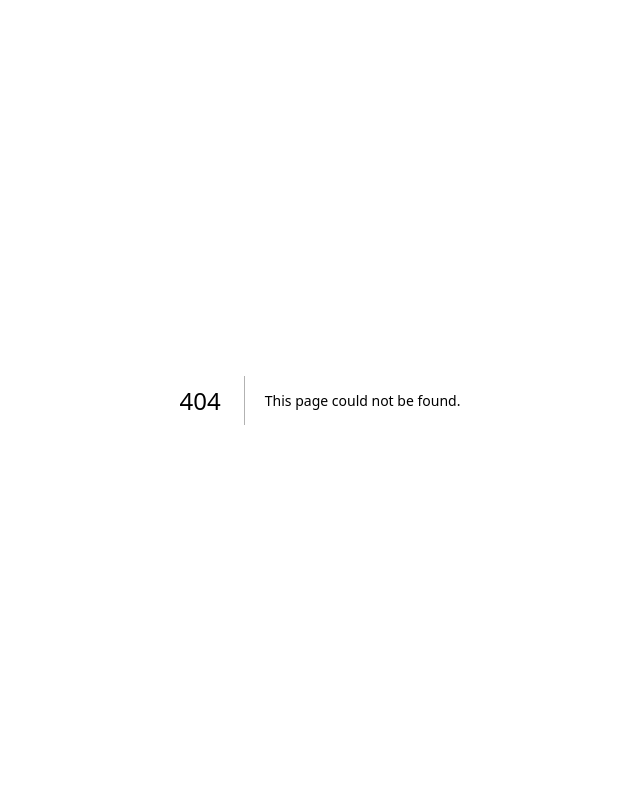
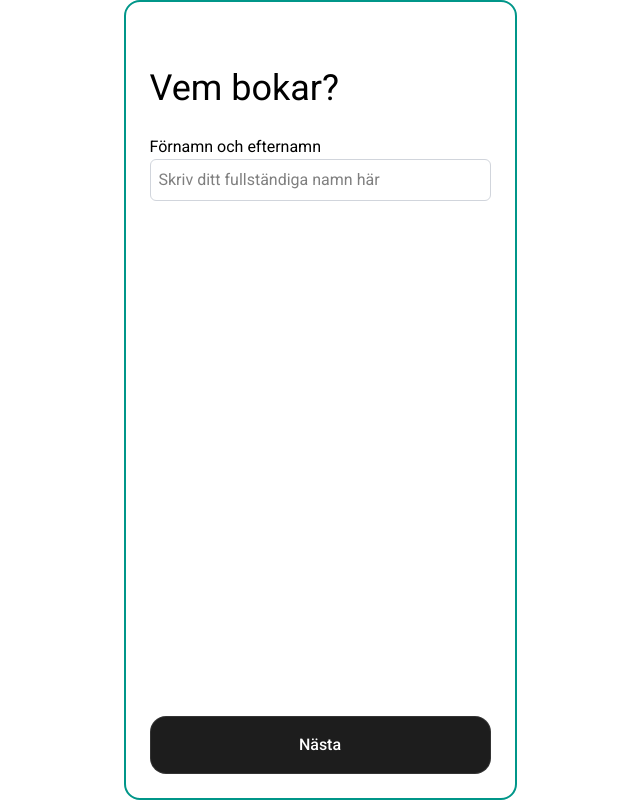
Before and after one commit to pernillasterner/bm, a Next.js app: page /enter-name in a window 1280 px wide. Before the commit this address had no page. Shown: the whole page, without its empty margins (320-960 px from the left). Built offline with nearby package versions, Linux system fonts and the light colour scheme.

Commit message:
Add enger-name and confirmation page. Update notes

```diff
--- a/src/pages/components/Layout.tsx
+++ b/src/pages/components/Layout.tsx
@@ -14,8 +14,8 @@ export default function Layout({children, title = "Boka ett möte"}: { children:
         <meta name="description" content="Boka ett möte" />
       </Head>
 
-      <div className={`${roboto.className} font-sans flex items-center justify-center p-2`}>
-        <main className="border-red-500 border-2 w-full max-w-[393px] max-h-[852px] h-[100svh] flex flex-col pt-16 p-6">
+      <div className={`${roboto.className} font-sans flex items-center justify-center p-2 h-screen`}>
+        <main className="border-teal-600 border-2 rounded-2xl w-full max-w-[393px] max-h-[852px] h-[100svh] flex flex-col pt-16 p-6">
           {children}
         </main>
       </div>
--- /dev/null
+++ b/src/pages/confirmation.tsx
@@ -0,0 +1,24 @@
+import { useEffect, useState } from "react";
+import Layout from "./components/Layout";
+import Heading from "./components/Heading";
+
+export default function Confirmation() {
+  const [name, setName] = useState("");
+  const [slotId, setSlotId] = useState<number | null>(null);
+
+  useEffect(() => {
+    const storedName = localStorage.getItem("bookingName");
+    const storedSlot = localStorage.getItem("selectedSlotId");
+    if (storedName) setName(storedName);
+    if (storedSlot) setSlotId(Number(storedSlot));
+  }, []);
+
+  return (
+    <Layout title="Bokning bekräftad">
+      <Heading size="md">Bokning bekräftad</Heading>
+      <p className="mt-4 text-sm text-gray-800">
+        Tack {name}! Din bokning (slot ID {slotId}) är registrerad.
+      </p>
+    </Layout>
+  );
+}
--- /dev/null
+++ b/src/pages/enter-name.tsx
@@ -0,0 +1,56 @@
+import { useEffect, useState } from "react";
+import { useRouter } from "next/router";
+import Layout from "./components/Layout";
+import Heading from "./components/Heading";
+import Button from "./components/Button";
+
+export default function EnterName() {
+  const [slotId, setSlotId] = useState<number | null>(null);
+  const [name, setName] = useState("");
+  const router = useRouter();
+
+  // Läs slotId från localStorage
+  useEffect(() => {
+    const stored = localStorage.getItem("selectedSlotId");
+    if (stored) {
+      setSlotId(Number(stored));
+    }
+  }, []);
+
+  // Hantera nästa steg
+  function handleNext() {
+    if (!slotId || !name) return;
+
+    // Spara bokning i localStorage (eller skicka till API)
+    localStorage.setItem("bookingName", name);
+
+    // Navigera vidare till bekräftelse
+    router.push("/confirmation");
+  }
+
+  return (
+    <Layout title="Vem bokar?">
+      <Heading size="md">Vem bokar?</Heading>
+
+      <div className="mt-6">
+        <label htmlFor="">Förnamn och efternamn
+          <input
+            type="text"
+            placeholder="Skriv ditt fullständiga namn här"
+            value={name}
+            onChange={(e) => setName(e.target.value)}
+            className="border border-gray-300 rounded-md p-2 w-full mb-4"
+          />
+        </label>
+      </div>
+
+      <Button
+        ariaLabel="Bekräfta bokning"
+        onClick={handleNext}
+        disabled={!name}
+      >
+        Nästa
+      </Button>
+    </Layout>
+  );
+}
```
Also changed, not shown: 1 other file (tests, documents, lock files or other folders).
